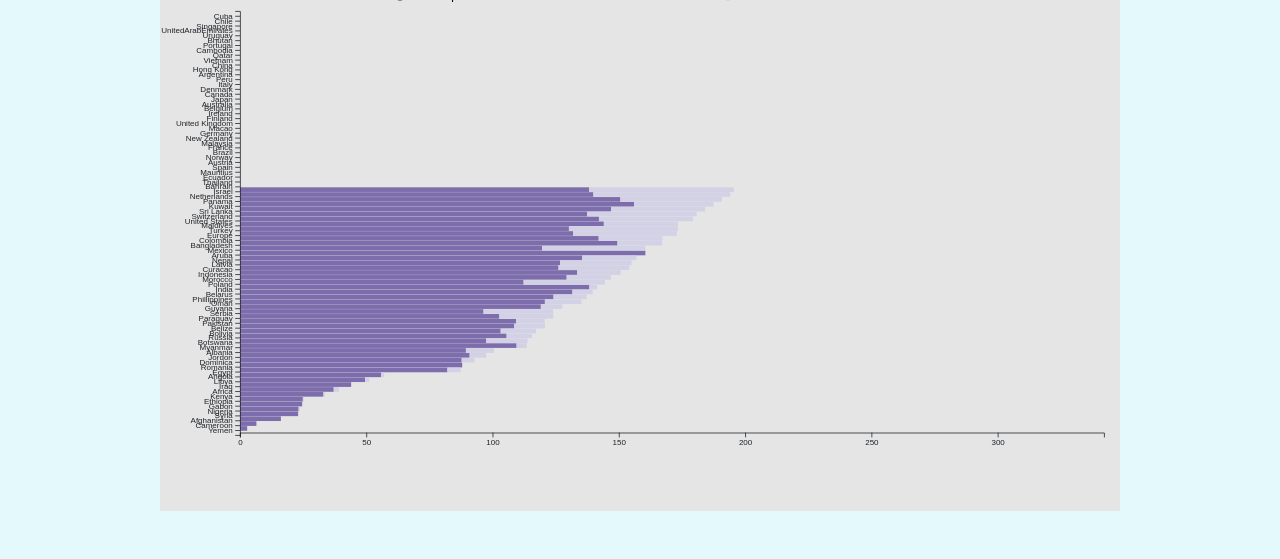
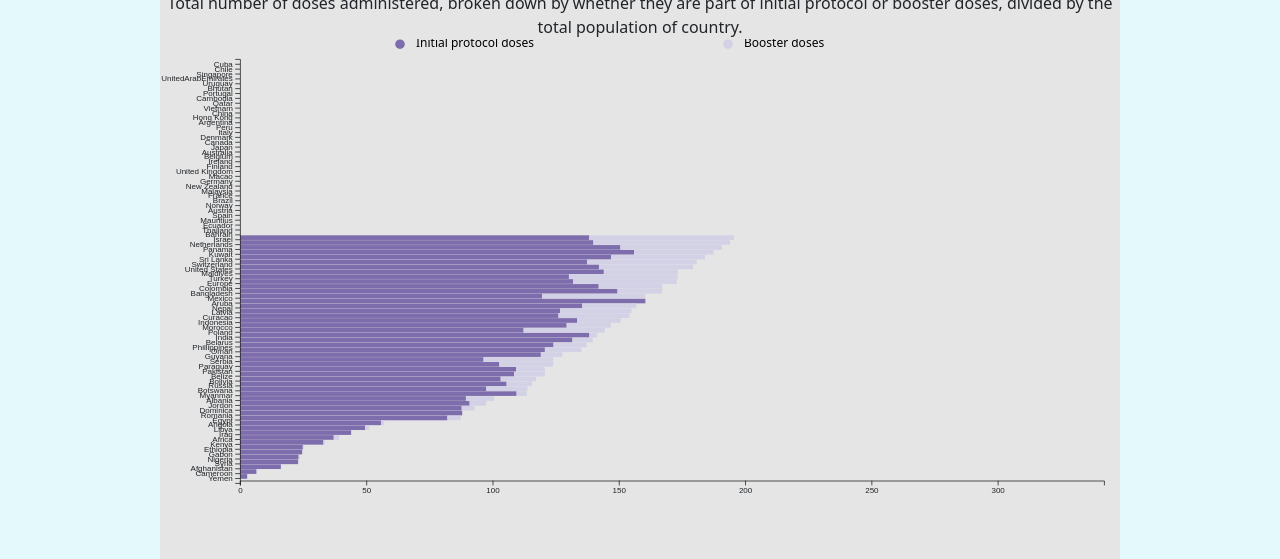
Before and after one commit to shivpatil254/coviddatavis.github.io, a plain HTML site: page index9.html in a window 1280 px wide. Shown: the part 356-915 px from the top of the page. Before the commit the page ends 867 px from the top, so only its background shows below. Drawn offline with nearby package versions, Linux system fonts and the light colour scheme.

Commit message:
Update index9.html

```diff
--- a/index9.html
+++ b/index9.html
@@ -173,6 +173,7 @@
     <div id="tooltip"></div>
     <div id="container">
       <h2>COVID-19 vaccine initial doses and boosters per 100 people</h2>
+      <h7>Total number of doses administered, broken down by whether they are part of initial protocol or booster doses, divided by the total population of country.</h7>
 
       <svg viewBox="0 0 1200 650"></svg>
     </div>
```
